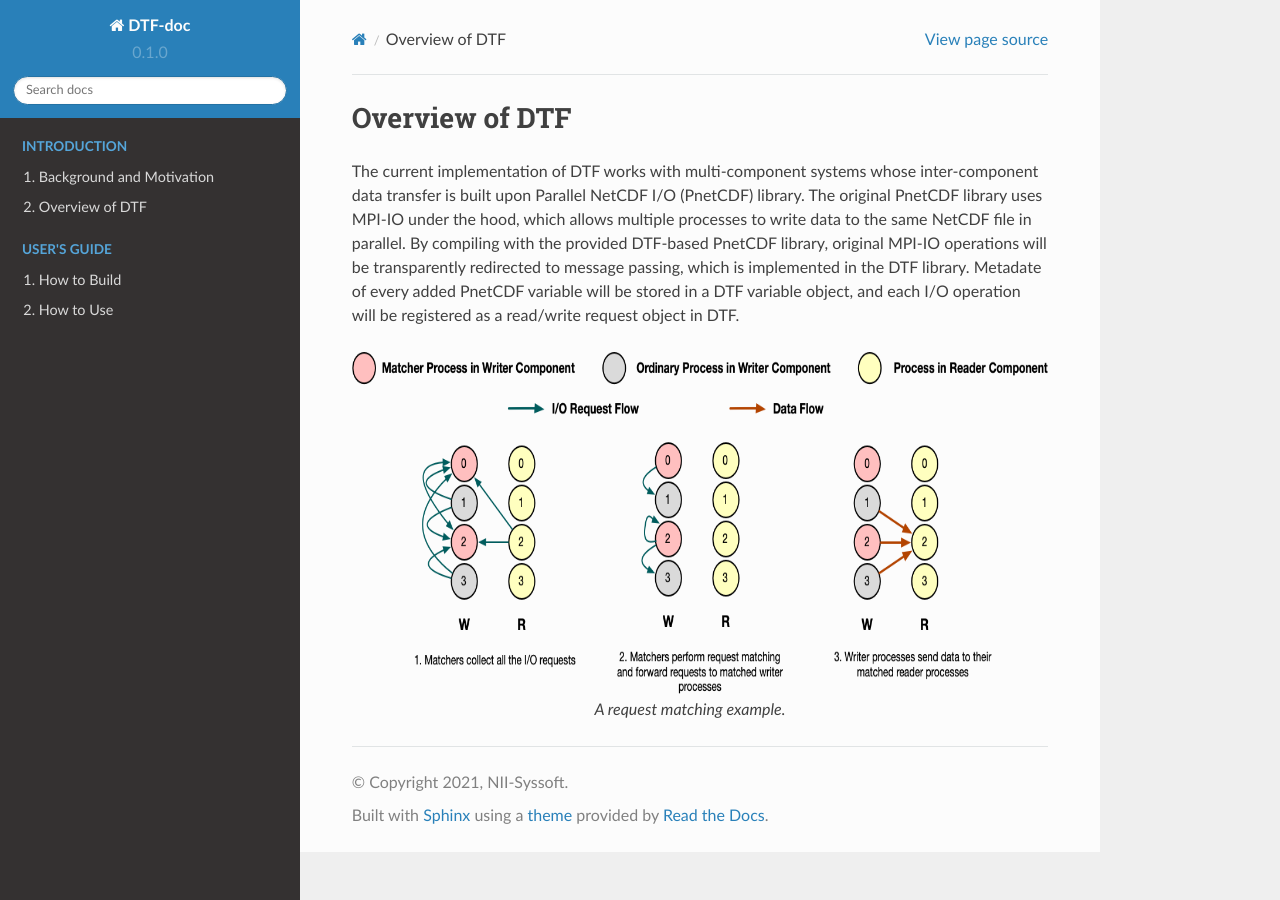
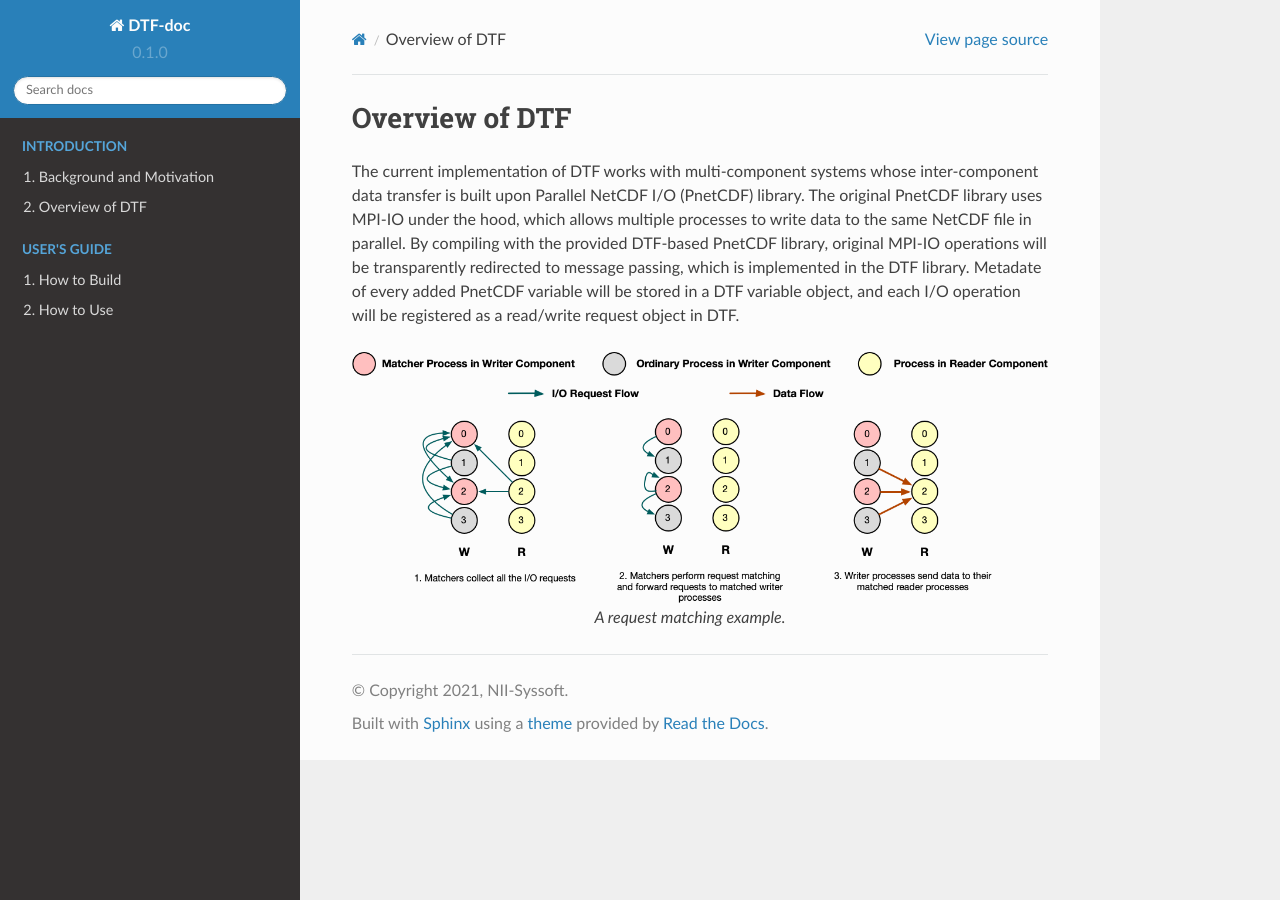
Before and after one commit to yjie2366/dtf-docs, a Sphinx documentation site: the page built from docs/source/overview.rst, in a window 1280 px wide. Built offline with Sphinx 7.4.7 and the Read the Docs theme 2.0.0, drawn with Linux system fonts in a browser that asks for light colours.

Commit message:
Adjust image scale

```diff
--- a/docs/source/overview.rst
+++ b/docs/source/overview.rst
@@ -11,7 +11,6 @@ Metadate of every added PnetCDF variable will be stored in a DTF variable object
 .. _request-m:
 
 .. figure:: img/request-m.png
-    :scale: 80
     :align: center
 
     A request matching example.
```
